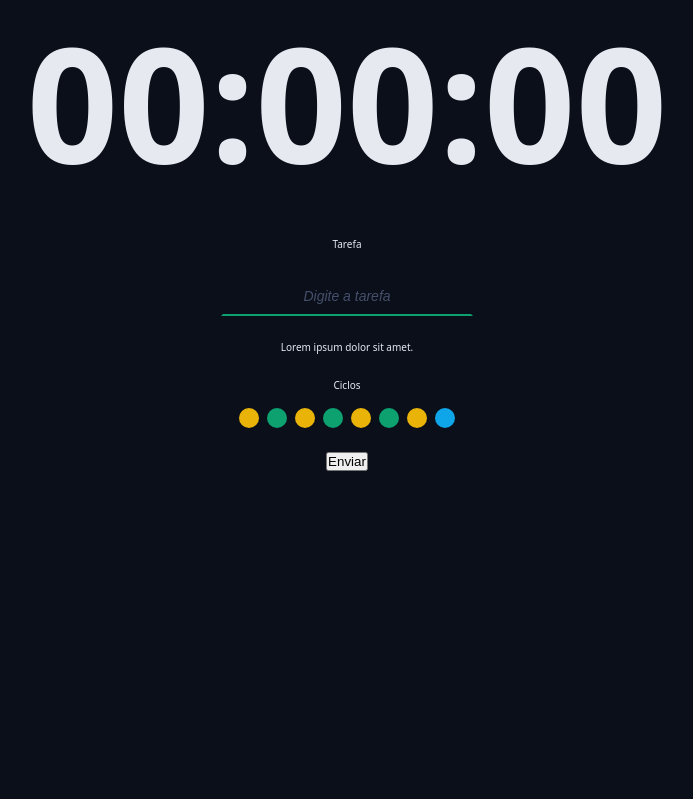
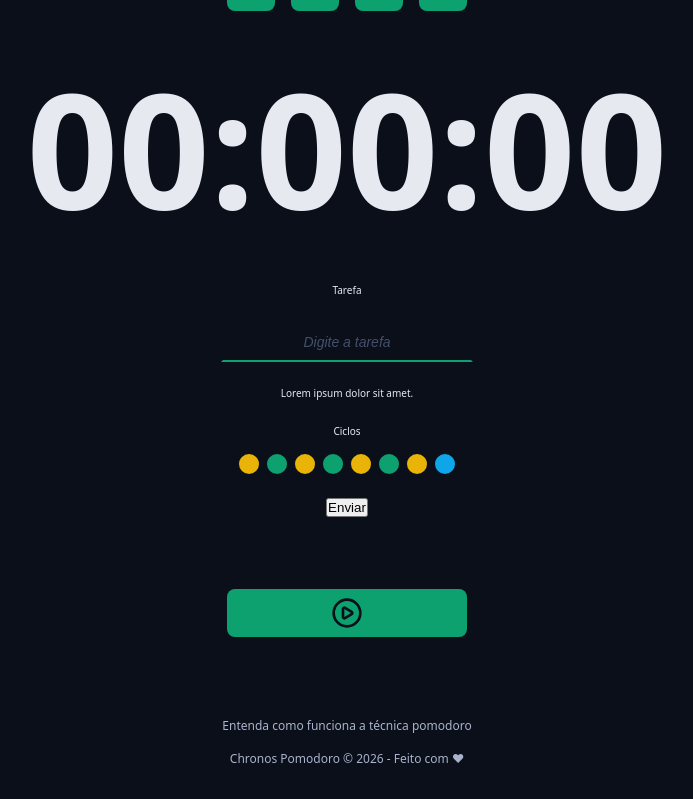
Before and after one commit to Zarabatanaz/chronos-pomodoro, a React (Vite) app: page / in a window 1280 px wide. Shown: the part 304-1103 px from the top of the page, without its empty margins (293-986 px from the left). Before the commit the page ends 807 px from the top, so only its background shows below. Built offline with nearby package versions, Linux system fonts and the light colour scheme.

Commit message:
new footer component, react useState test

```diff
--- a/src/App.tsx
+++ b/src/App.tsx
@@ -7,13 +7,34 @@
 import { CountDown } from './components/CountDown';
 import { DefaultInput } from './components/DefaultInput';
 import { Cycles } from './components/Cycles';
+import { DefaultButton } from './components/DefaultButton';
+import { PlayCircleIcon } from 'lucide-react';
+import { Footer } from './components/Footer';
+import { Heading } from './components/Heading';
+import { useState } from 'react';
 
 export function App() {
+  // Lazy initialization
+  // const [numero, setNumero] = useState(() => {
+  //   console.log('Lazy initialization');
+  //   return 0;
+  // });
+
+  const [numero, setNumero] = useState(0);
+
+  function handleClick() {
+    setNumero(prevState => prevState + 1);
+  }
+
   return (
     <>
+      <Heading>Número: {numero}</Heading>
+      <button onClick={handleClick}>Aumenta</button>
+
       <Container>
         <Logo />
       </Container>
+
       <Container>
         <Menu />
       </Container>
@@ -44,7 +65,15 @@
           <div className='formRow'>
             <button>Enviar</button>
           </div>
+
+          <div className='formRow'>
+            <DefaultButton icon={<PlayCircleIcon />} />
+          </div>
         </form>
+      </Container>
+
+      <Container>
+        <Footer />
       </Container>
     </>
   );
--- /dev/null
+++ b/src/components/DefaultButton/index.tsx
@@ -0,0 +1,20 @@
+import styles from './styles.module.css';
+
+type DefaultButtonProps = {
+  icon: React.ReactNode;
+  color?: 'green' | 'red';
+} & React.ComponentProps<'button'>;
+
+export function DefaultButton({
+  icon,
+  color = 'green',
+  ...props
+}: DefaultButtonProps) {
+  return (
+    <>
+      <button className={`${styles.button} ${styles[color]}`} {...props}>
+        {icon}
+      </button>
+    </>
+  );
+}
--- /dev/null
+++ b/src/components/DefaultButton/styles.module.css
@@ -0,0 +1,33 @@
+.button {
+  border: none;
+  background: var(--primary);
+  color: var(--text-over-primary);
+  display: flex;
+  align-items: center;
+  justify-content: center;
+  min-width: 24rem;
+  padding: 0.8rem;
+  border-radius: 0.8rem;
+  margin: 4.8rem 0;
+  cursor: pointer;
+  transition: all 0.1s ease-in-out;
+}
+
+.button svg {
+  width: 3.2rem;
+  height: 3.2rem;
+}
+
+.button:hover {
+  filter: brightness(80%);
+}
+
+.green {
+  background: var(--primary);
+  color: var(--text-over-primary);
+}
+
+.red {
+  background: var(--error);
+  color: var(--text-over-error);
+}
--- /dev/null
+++ b/src/components/Footer/index.tsx
@@ -0,0 +1,12 @@
+import styles from './styles.module.css';
+
+export function Footer() {
+  return (
+    <footer className={styles.footer}>
+      <a href=''>Entenda como funciona a técnica pomodoro</a>
+      <a href=''>
+        Chronos Pomodoro &copy; {new Date().getFullYear()} - Feito com ♥
+      </a>
+    </footer>
+  );
+}
--- /dev/null
+++ b/src/components/Footer/styles.module.css
@@ -0,0 +1,18 @@
+.footer {
+  display: flex;
+  flex-direction: column;
+  align-items: center;
+  justify-content: center;
+  font-size: 1.2rem;
+  gap: 1.6rem;
+}
+
+.footer a {
+  color: var(--text-muted);
+  text-decoration: none;
+}
+
+.footer a:hover {
+  color: var(--text-muted);
+  text-decoration: underline;
+}
```
